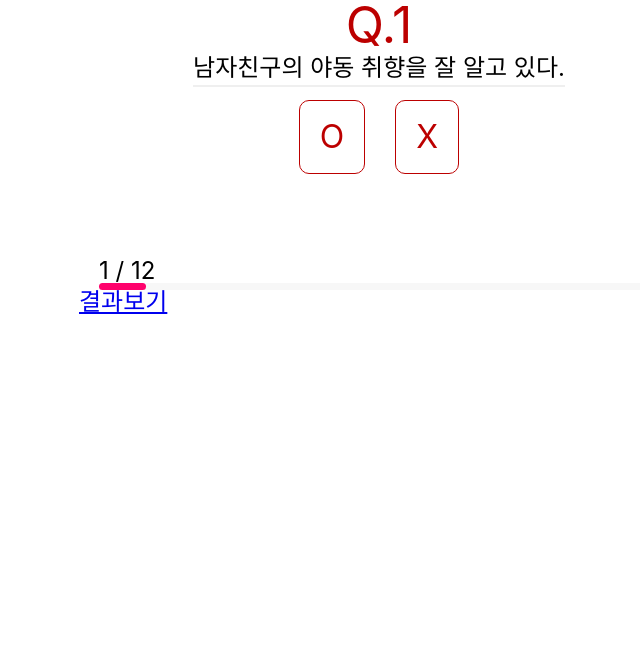
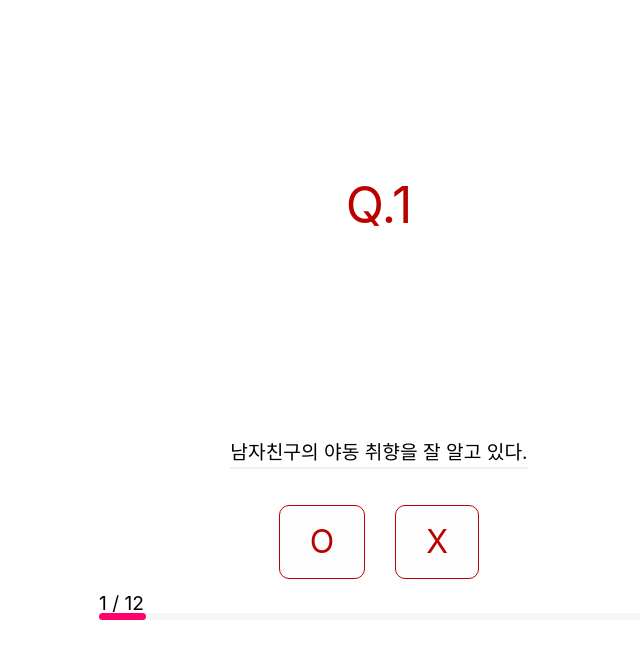
Before and after one commit to TasteGoRound/MBTI, a Nuxt app: page /interview in a window 1280 px wide. Shown: the top 658 px of the page, without its empty margins (261-901 px from the left). Built offline with nearby package versions, Linux system fonts and the light colour scheme; a web font is replaced by a local one.

Commit message:
중앙정렬

```diff
--- a/assets/reset.css
+++ b/assets/reset.css
@@ -50,3 +50,10 @@ table {
 	border-collapse: collapse;
 	border-spacing: 0;
 }
+
+html {
+  height: 100%;
+}
+body, #__nuxt, #__layout {
+  height: inherit;
+}
--- a/pages/interview.vue
+++ b/pages/interview.vue
@@ -6,7 +6,9 @@
           <div class="item-bag">
             <em class="number">Q.{{index + 1}}</em>
             <div class="question-bag">
-              <strong class="question">{{ question }}</strong>
+              <div class="question-pocket">
+                <strong class="question">{{ question }}</strong>
+              </div>
             </div>
             <div class="answer-bag">
               <input
@@ -32,7 +34,6 @@
         </li>
       </ul>
       <Pagination :currentInterviewNumber="responseInterviewCount" :interviewCount="questions.length" />
-      <nuxt-link to="/loading">결과보기</nuxt-link>
     </div>
   </div>
 </template>
@@ -81,10 +82,13 @@ export default {
 
 <style lang="scss" scoped>
 .container {
+  display: flex;
+  align-items: center;
+  height: inherit;
   max-width: 600px;
   padding: 0 30px;
-  margin: 0 auto;
-  font-size: 1.5rem;
+  margin: auto auto;
+  font-size: 1.2rem;
   --main-point-color: rgb(188, 0, 0);
 }
 
@@ -119,7 +123,17 @@ export default {
 }
 
 .question-bag {
+  position: relative;
   text-align: center;
+  margin-top: 5vh;
+  min-height: 25vh;
+}
+
+.question-pocket {
+  position: absolute;
+  right: 0;
+  left: 0;
+  bottom: 0;
 }
 
 .question {
@@ -131,16 +145,19 @@ export default {
 .answer-bag {
   display: flex;
   justify-content: center;
+  margin-top: 20px;
+  transition: all 1s ease-out;
 }
 
 .answer {
   display: block;
-  padding: 20px;
+  padding: 20px 30px;
   margin: 15px;
   border: 1px solid var(--main-point-color);
   color: var(--main-point-color);
   font-size: 2rem;
   border-radius: 10px;
+  background-color: #fdfdfd;
   &:hover {
     background-color: var(--main-point-color);
     color: #fff;
```
